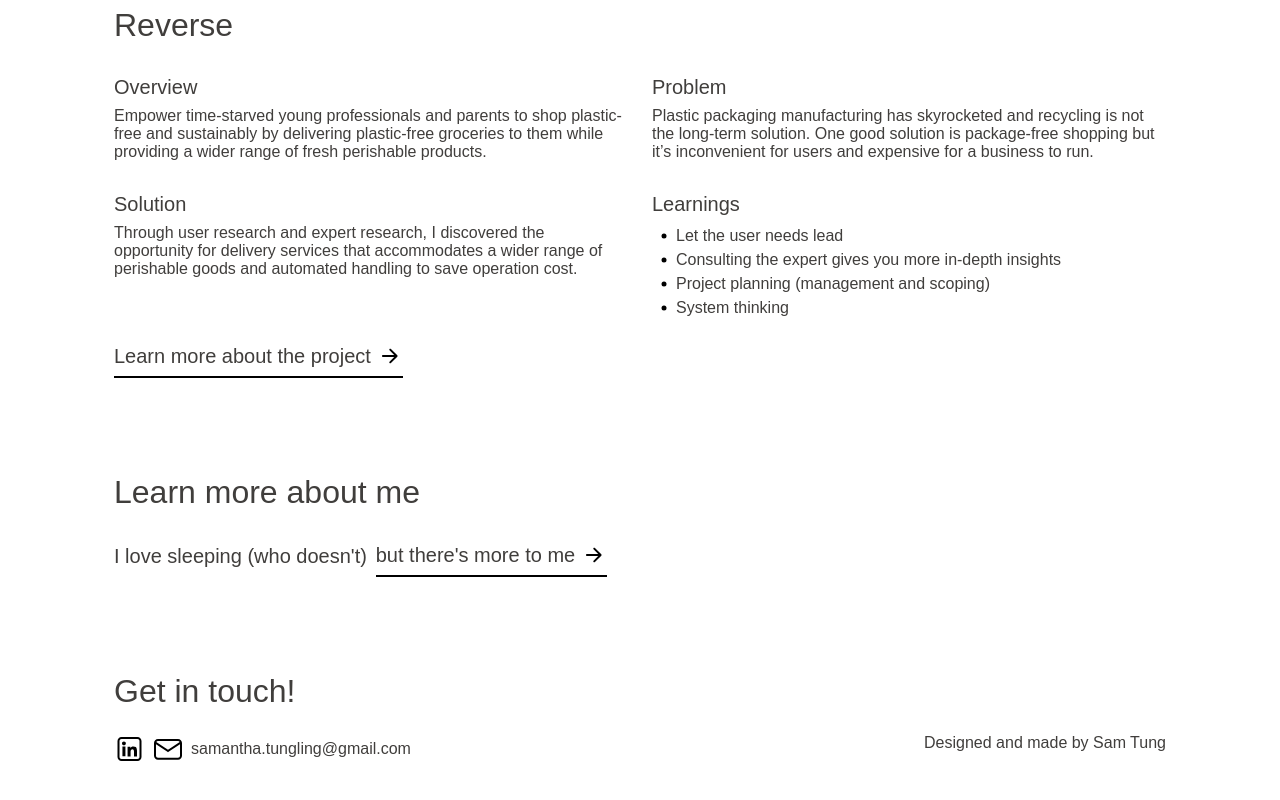
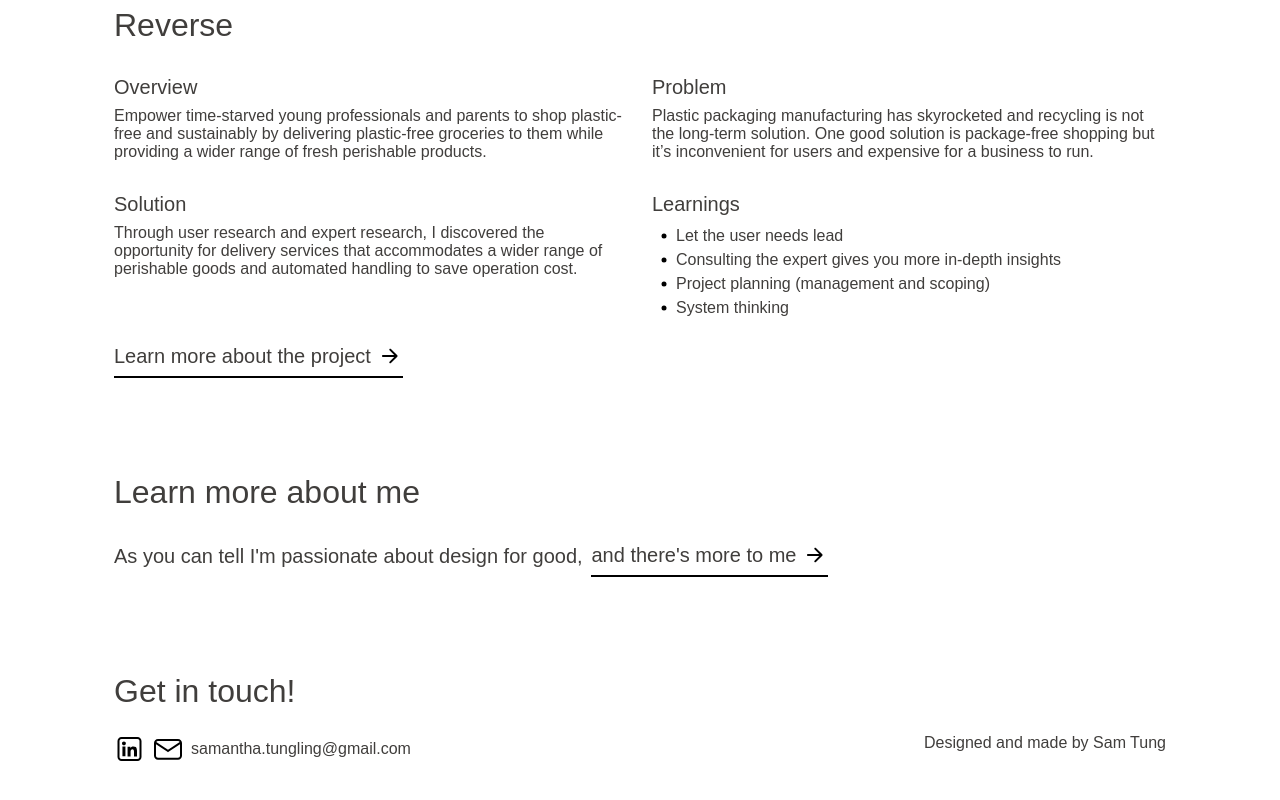
Before and after one commit to SamanthaTung/website, a SvelteKit app: page / in a window 1280 px wide. Shown: the part 1793-2593 px from the top of the page. Built offline with nearby package versions, Linux system fonts and the light colour scheme; a web font is replaced by a local one.

Commit message:
update about me

```diff
--- a/src/routes/+page.svelte
+++ b/src/routes/+page.svelte
@@ -247,9 +247,9 @@
   <h2>Learn more about me</h2>
 
   <div class="about-me-link-container">
-    <h3>I love sleeping (who doesn't)</h3>
+    <h3>As you can tell I'm passionate about design for good,</h3>
     <UnderlinedCta href="/about"
-      >but there's more to me<img
+      >and there's more to me<img
         src={rightArrow}
         alt="right arrow"
       /></UnderlinedCta
```
